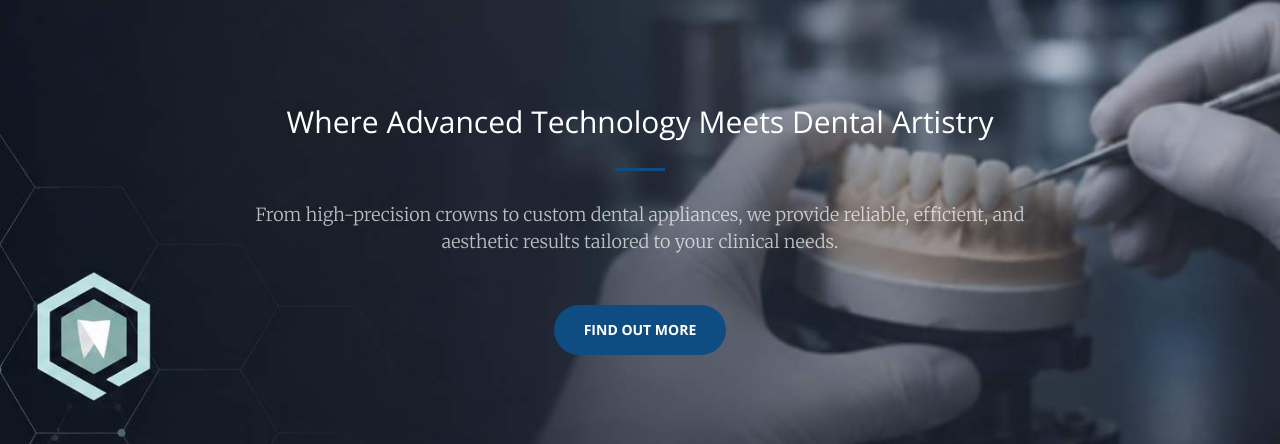
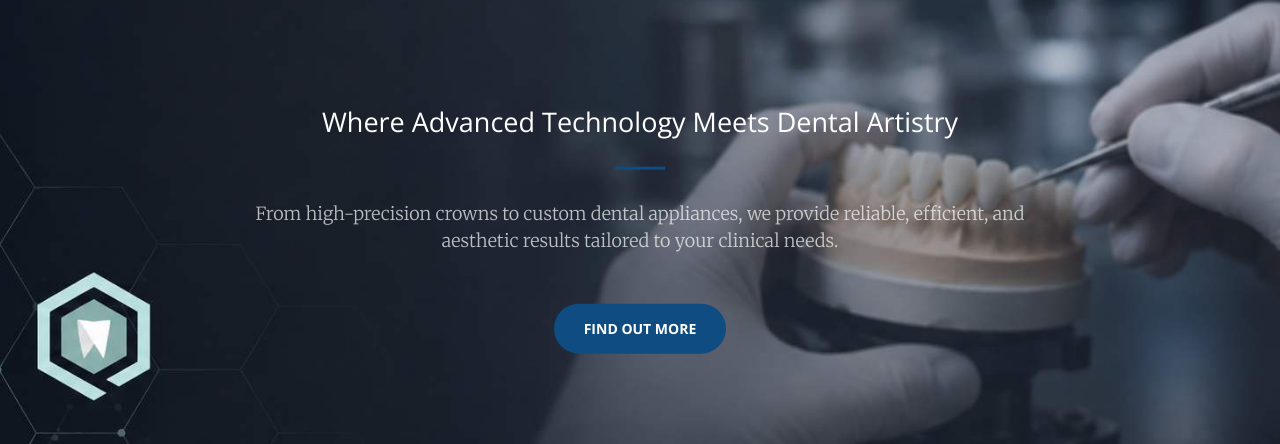
Before and after one commit to jj2hh/quantumlab, a Jekyll site: the page built from index.html, in a window 1280 px wide. Shown: the part 230-674 px from the top of the page. Built offline with Jekyll 4.4.1, drawn with Linux system fonts in a browser that asks for light colours.

Commit message:
Update header.html

```diff
--- a/_includes/header.html
+++ b/_includes/header.html
@@ -1,7 +1,7 @@
 <header>
     <div class="header-content">
         <div class="header-content-inner">
-            <h2>Where Advanced Technology Meets Dental Artistry</h2>
+            <h2 style="font-size: 27px;">Where Advanced Technology Meets Dental Artistry</h2>
             <hr>
             <p>From high-precision crowns to custom dental appliances, we provide reliable, efficient, and aesthetic results tailored to your clinical needs.</p>
             <a href="#about" class="btn btn-primary btn-xl page-scroll">Find Out More</a>
```
